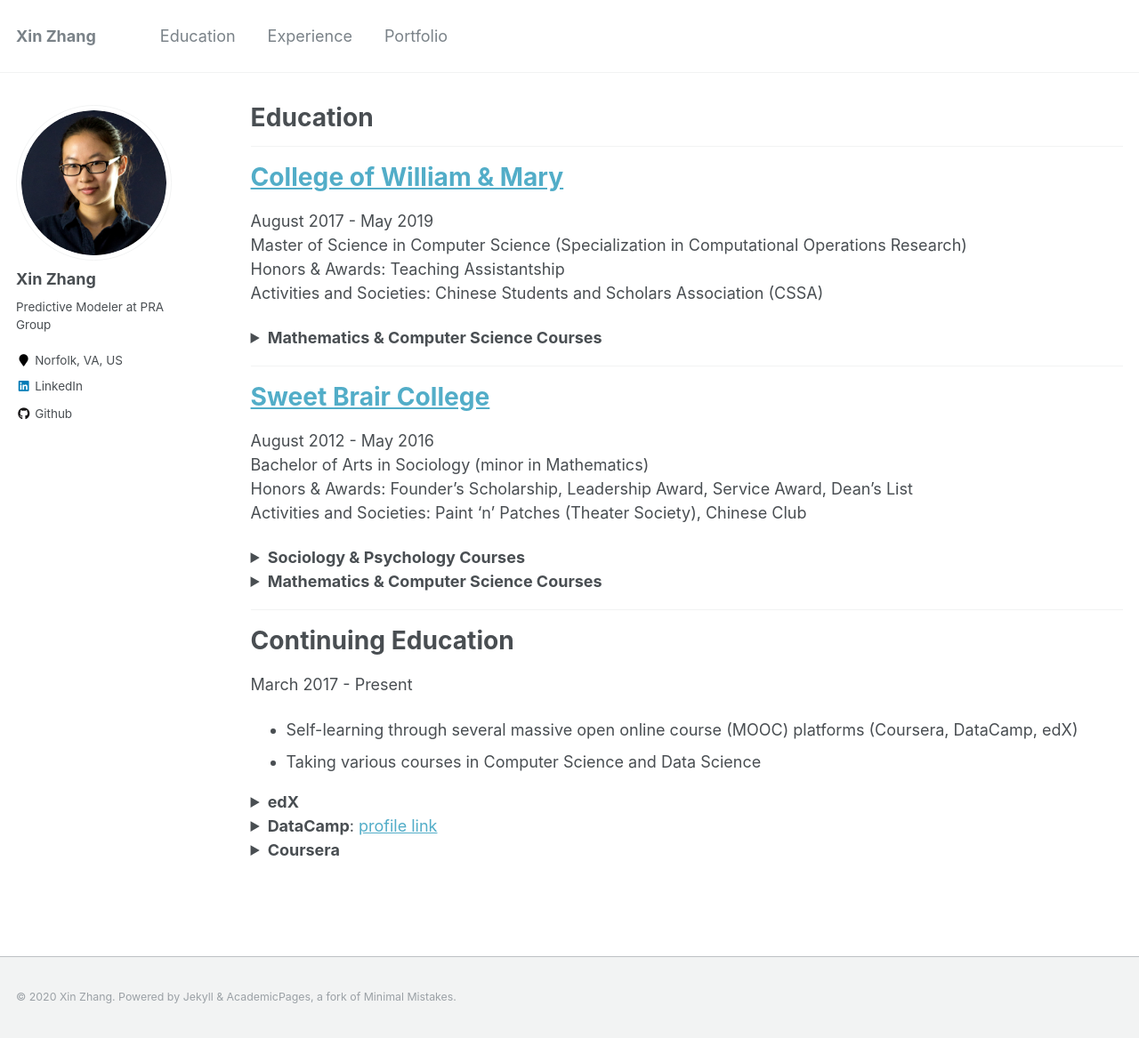
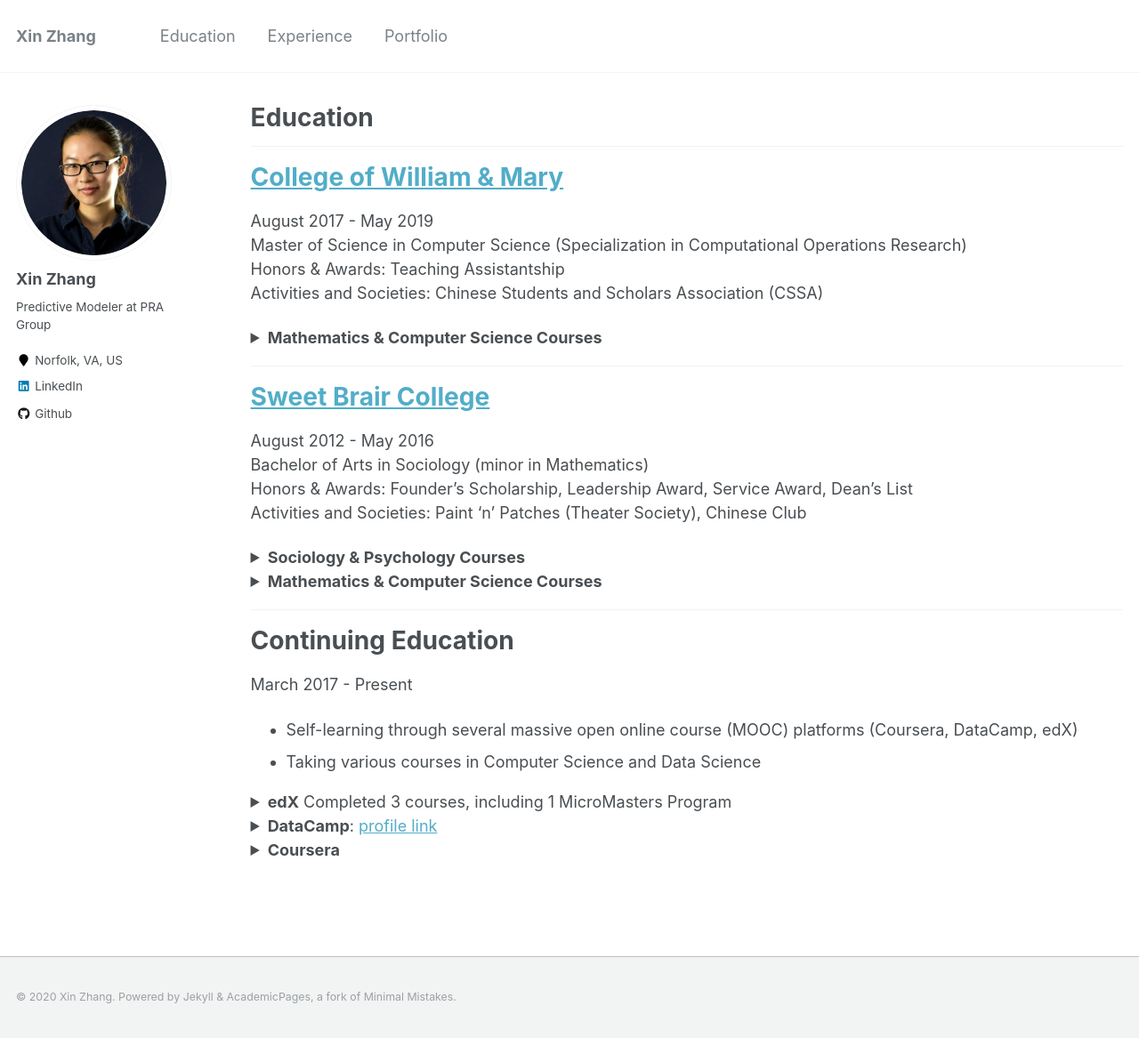
Before and after one commit to SnowingSita/SnowingSita.github.io, a Jekyll site: the page built from _pages/education.md, in a window 1280 px wide and 1167 px high. Shown: the whole window at 89% size. Built offline with Jekyll 4.4.1, drawn with Linux system fonts in a browser that asks for light colours.

Commit message:
Update education.md

```diff
--- a/_pages/education.md
+++ b/_pages/education.md
@@ -81,7 +81,10 @@ March 2017 - Present
 
 {::options parse_block_html="true" /}
 <details>
-<summary markdown="span">**edX**</summary>
+<summary markdown="span">
+**edX**
+Completed 3 courses, including 1 MicroMasters Program
+</summary>
 - Analytics: Essential Tools and Methods MicroMasters Program [program record](https://credentials.edx.org/records/programs/shared/2893a4d1b61b474ea2ca505eda3c4b51/){:target="_blank"}/[certificate](https://credentials.edx.org/credentials/3a168224c9ca4db4b6ee3d35287f211f/){:target="_blank"}
 	- Introduction to Analytics Modeling (May 2020) [certificate](https://courses.edx.org/certificates/661237124e804e77b925ae37c9107545){:target="_blank"}
 	- Computing for Data Analysis (May 2020) [certificate](https://courses.edx.org/certificates/4a77a230326c4c61949ed7b473a303e4){:target="_blank"}
```
